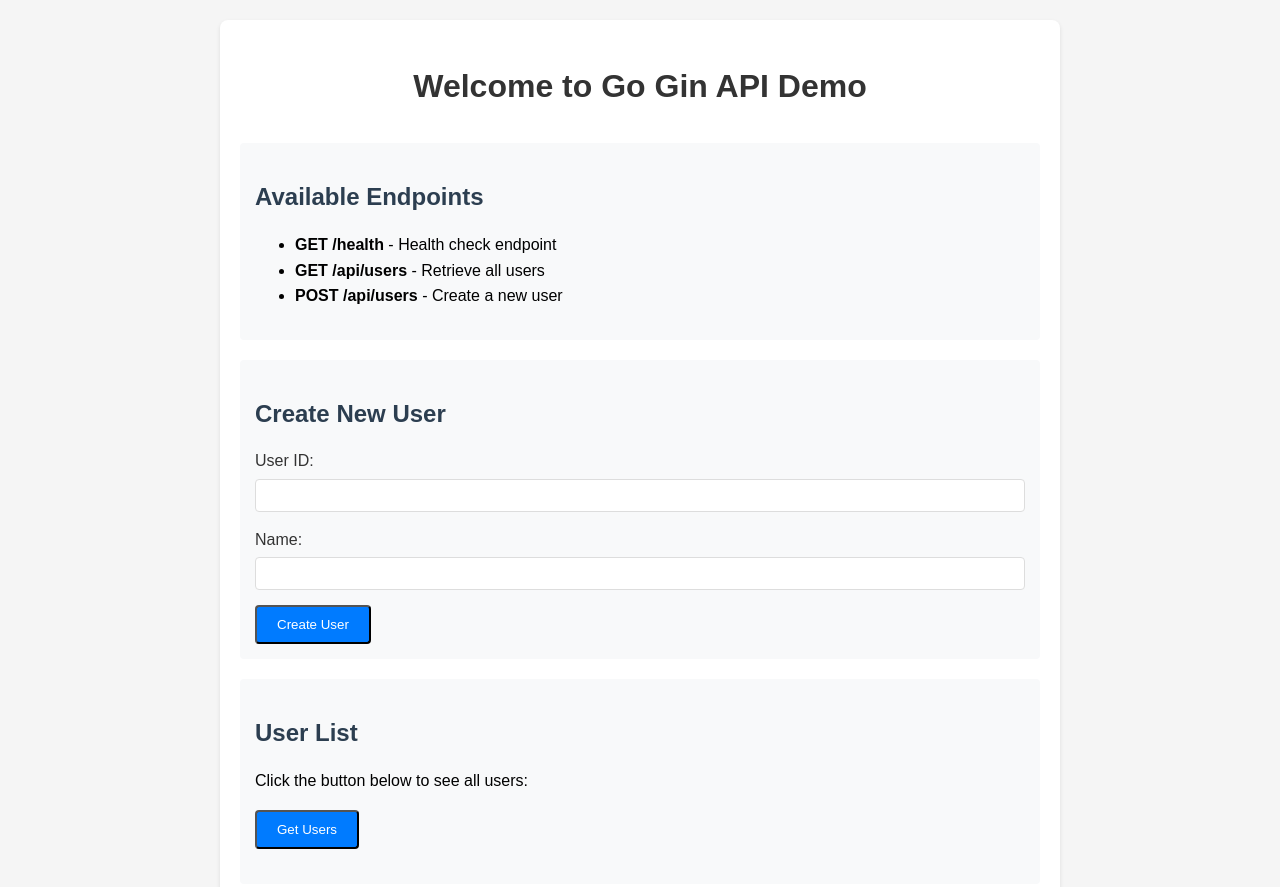
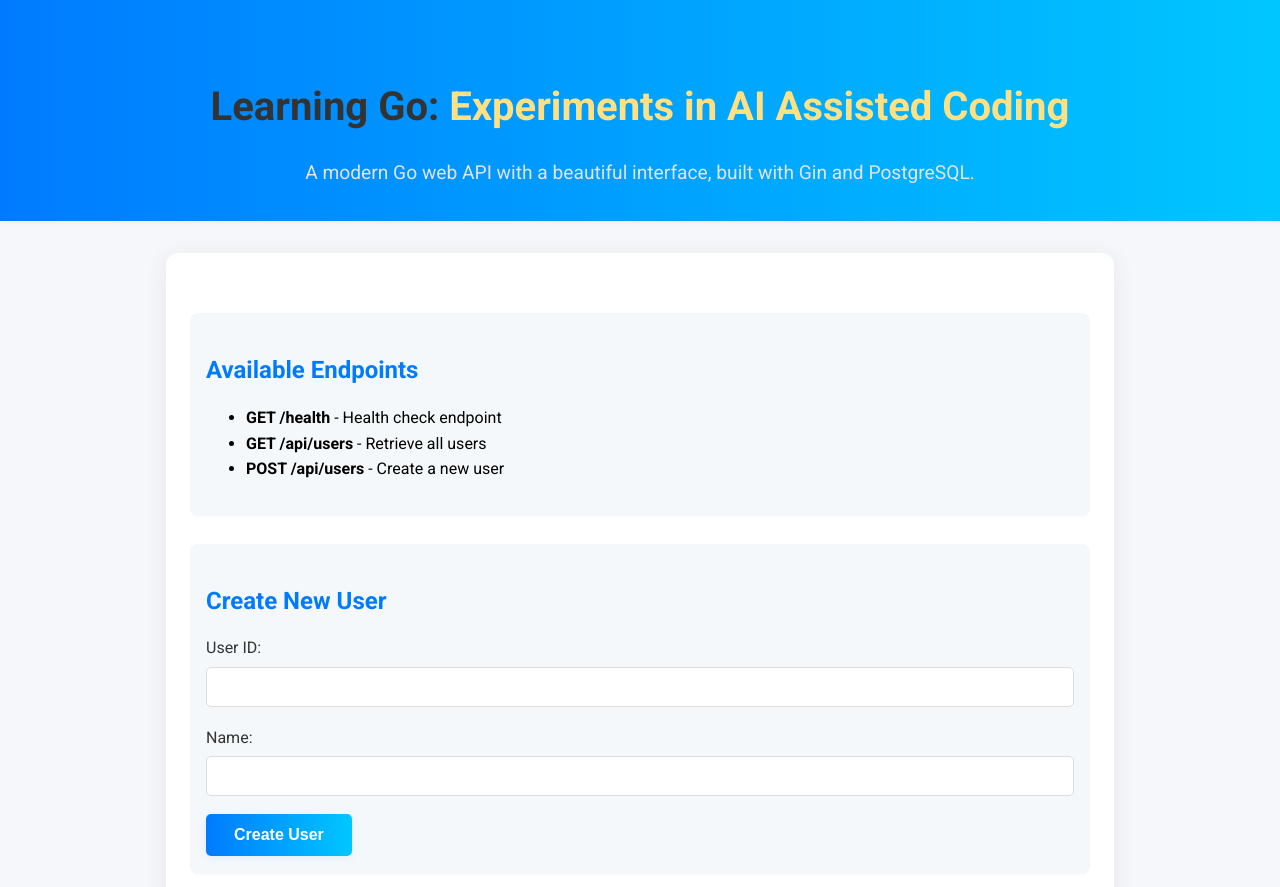
Before and after one commit to mheadd/learning-go, a plain HTML site: page static/index.html in a window 1280 px wide. Shown: the top 887 px of the page. Drawn offline with Linux system fonts and the light colour scheme.

Commit message:
Improve landing page look and feel

```diff
--- a/static/css/style.css
+++ b/static/css/style.css
@@ -1,83 +1,124 @@
 body {
-    font-family: 'Arial', sans-serif;
+    font-family: 'Roboto', Arial, sans-serif;
     line-height: 1.6;
     margin: 0;
-    padding: 20px;
-    background-color: #f5f5f5;
+    padding: 0;
+    background-color: #f5f7fa;
+}
+
+.hero {
+    background: linear-gradient(90deg, #007bff 0%, #00c6ff 100%);
+    color: #fff;
+    padding: 48px 0 32px 0;
+    text-align: center;
+    box-shadow: 0 2px 8px rgba(0,0,0,0.04);
+}
+.hero-content h1 {
+    font-size: 2.5rem;
+    font-weight: 700;
+    margin-bottom: 0.5rem;
+}
+.hero-content .highlight {
+    color: #ffe082;
+}
+.subtitle {
+    font-size: 1.2rem;
+    font-weight: 400;
+    margin-bottom: 0;
+    color: #e3e3e3;
 }
 
 .container {
-    max-width: 800px;
-    margin: 0 auto;
-    background-color: white;
-    padding: 20px;
-    border-radius: 8px;
-    box-shadow: 0 2px 4px rgba(0, 0, 0, 0.1);
+    max-width: 900px;
+    margin: 32px auto 0 auto;
+    background-color: #fff;
+    padding: 32px 24px;
+    border-radius: 12px;
+    box-shadow: 0 4px 24px rgba(0,0,0,0.07);
 }
 
 .form-group {
-    margin-bottom: 15px;
+    margin-bottom: 18px;
 }
-
 .form-group label {
     display: block;
-    margin-bottom: 5px;
+    margin-bottom: 6px;
     color: #333;
+    font-weight: 500;
 }
-
 .form-group input {
     width: 100%;
-    padding: 8px;
+    padding: 10px;
     border: 1px solid #ddd;
-    border-radius: 4px;
+    border-radius: 5px;
     box-sizing: border-box;
+    font-size: 1rem;
 }
 
 .users-list {
     margin-top: 20px;
 }
-
 .user-card {
     background-color: #f8f9fa;
-    border: 1px solid #ddd;
-    border-radius: 4px;
-    padding: 10px;
-    margin-bottom: 10px;
+    border: 1px solid #e0e0e0;
+    border-radius: 6px;
+    padding: 14px 18px;
+    margin-bottom: 12px;
+    box-shadow: 0 1px 3px rgba(0,0,0,0.03);
+    transition: box-shadow 0.2s;
+}
+.user-card:hover {
+    box-shadow: 0 4px 12px rgba(0,123,255,0.08);
+}
+.user-card h3 {
+    margin: 0 0 4px 0;
+    color: #2c3e50;
+    font-size: 1.1rem;
 }
 
-.user-card h3 {
-    margin: 0;
-    color: #2c3e50;
-}
-
-h1 {
+h1, h2, h3 {
     color: #333;
-    text-align: center;
-    margin-bottom: 30px;
 }
 
 .api-section {
-    margin: 20px 0;
-    padding: 15px;
-    background-color: #f8f9fa;
-    border-radius: 4px;
+    margin: 28px 0;
+    padding: 18px 16px;
+    background-color: #f4f8fb;
+    border-radius: 8px;
+    box-shadow: 0 1px 2px rgba(0,0,0,0.02);
 }
-
 .api-section h2 {
-    color: #2c3e50;
+    color: #007bff;
     margin-bottom: 15px;
 }
 
 .btn {
     display: inline-block;
-    padding: 10px 20px;
-    background-color: #007bff;
+    padding: 12px 28px;
+    background: linear-gradient(90deg, #007bff 0%, #00c6ff 100%);
     color: white;
     text-decoration: none;
-    border-radius: 4px;
-    transition: background-color 0.3s;
+    border-radius: 5px;
+    border: none;
+    font-size: 1rem;
+    font-weight: 600;
+    cursor: pointer;
+    transition: background 0.2s, box-shadow 0.2s;
+    box-shadow: 0 2px 8px rgba(0,123,255,0.08);
+}
+.btn:hover {
+    background: linear-gradient(90deg, #0056b3 0%, #007bff 100%);
+    box-shadow: 0 4px 16px rgba(0,123,255,0.13);
 }
 
-.btn:hover {
-    background-color: #0056b3;
+.footer {
+    text-align: center;
+    padding: 24px 0 16px 0;
+    color: #888;
+    font-size: 1rem;
+    background: none;
 }
+.footer .highlight {
+    color: #007bff;
+    font-weight: 600;
+}
--- a/static/index.html
+++ b/static/index.html
@@ -3,13 +3,18 @@
 <head>
     <meta charset="UTF-8">
     <meta name="viewport" content="width=device-width, initial-scale=1.0">
-    <title>Go Gin API Demo</title>
+    <title>Learning Go: Experiments in AI Assisted Coding</title>
     <link rel="stylesheet" href="/static/css/style.css">
+    <link href="https://fonts.googleapis.com/css?family=Roboto:400,700&display=swap" rel="stylesheet">
 </head>
 <body>
+    <div class="hero">
+        <div class="hero-content">
+            <h1>Learning Go: <span class="highlight">Experiments in AI Assisted Coding</span></h1>
+            <p class="subtitle">A modern Go web API with a beautiful interface, built with Gin and PostgreSQL.</p>
+        </div>
+    </div>
     <div class="container">
-        <h1>Welcome to Go Gin API Demo</h1>
-
         <div class="api-section">
             <h2>Available Endpoints</h2>
             <ul>
@@ -42,6 +47,9 @@
         </div>
     </div>
 
+    <footer class="footer">
+        <p>&copy; 2025 Learning Go. Built with <span class="highlight">Gin</span> and <span class="highlight">PostgreSQL</span>.</p>
+    </footer>
     <script src="/static/js/main.js"></script>
 </body>
 </html>
```
Also changed, not shown: 1 other file.
